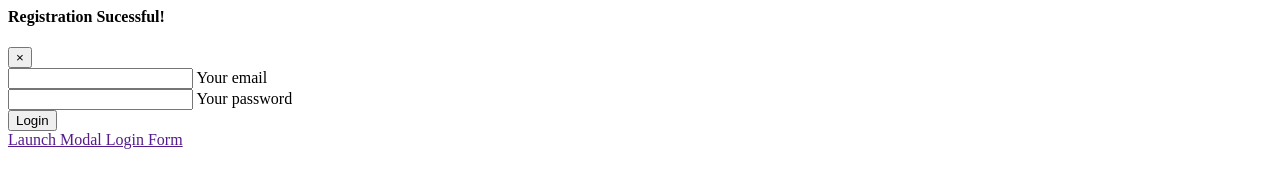
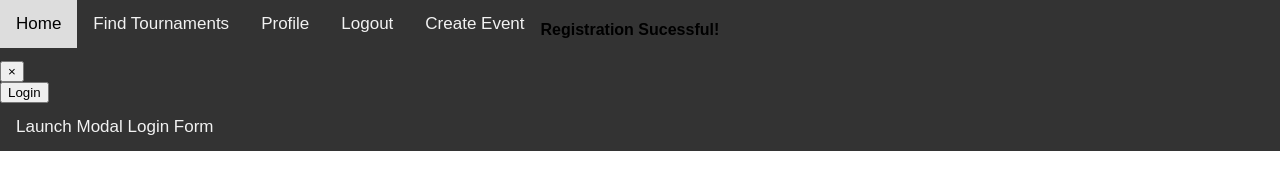
Before and after one commit to CEN3031GamingGroup1/TourneyOrganizer, a plain HTML site: page client/sucessfulRegistration.html in a window 1280 px wide. Drawn offline with Linux system fonts and the light colour scheme.

Commit message:
navbar on every page

```diff
--- a/client/sucessfulRegistration.html
+++ b/client/sucessfulRegistration.html
@@ -1,3 +1,44 @@
+  <style>
+  body {
+  margin: 0;
+  font-family: Arial, Helvetica, sans-serif;
+}
+
+.topnav {
+  overflow: hidden;
+  background-color: #333;
+}
+
+.topnav a {
+  float: left;
+  color: #f2f2f2;
+  text-align: center;
+  padding: 14px 16px;
+  text-decoration: none;
+  font-size: 17px;
+}
+
+.topnav a:hover {
+  background-color: #ddd;
+  color: black;
+}
+
+.topnav a.active {
+  background-color: blue;
+  color: white;
+}
+</style>
+</head>
+<body>
+
+<div class="topnav">
+  <a href="index.html">Home</a>
+  <a href="#news">Find Tournaments</a>
+  <a href="profileView.html">Profile</a>
+  <a href="#about">Logout</a>
+  <a href="createTourney.html">Create Event</a>
+
+
 <div class="modal fade" id="modalLoginForm" tabindex="-1" role="dialog" aria-labelledby="myModalLabel"
   aria-hidden="true">
   <div class="modal-dialog" role="document">
@@ -7,20 +48,6 @@
         <button type="button" class="close" data-dismiss="modal" aria-label="Close">
           <span aria-hidden="true">&times;</span>
         </button>
-      </div>
-      <div class="modal-body mx-3">
-        <div class="md-form mb-5">
-          <i class="fa fa-envelope prefix grey-text"></i>
-          <input type="email" id="defaultForm-email" class="form-control validate">
-          <label data-error="wrong" data-success="right" for="defaultForm-email">Your email</label>
-        </div>
-
-        <div class="md-form mb-4">
-          <i class="fa fa-lock prefix grey-text"></i>
-          <input type="password" id="defaultForm-pass" class="form-control validate">
-          <label data-error="wrong" data-success="right" for="defaultForm-pass">Your password</label>
-        </div>
-
       </div>
       <div class="modal-footer d-flex justify-content-center">
         <button class="btn btn-default">Login</button>
```
Also changed, not shown: client/index.html (+0 -16 lines).
